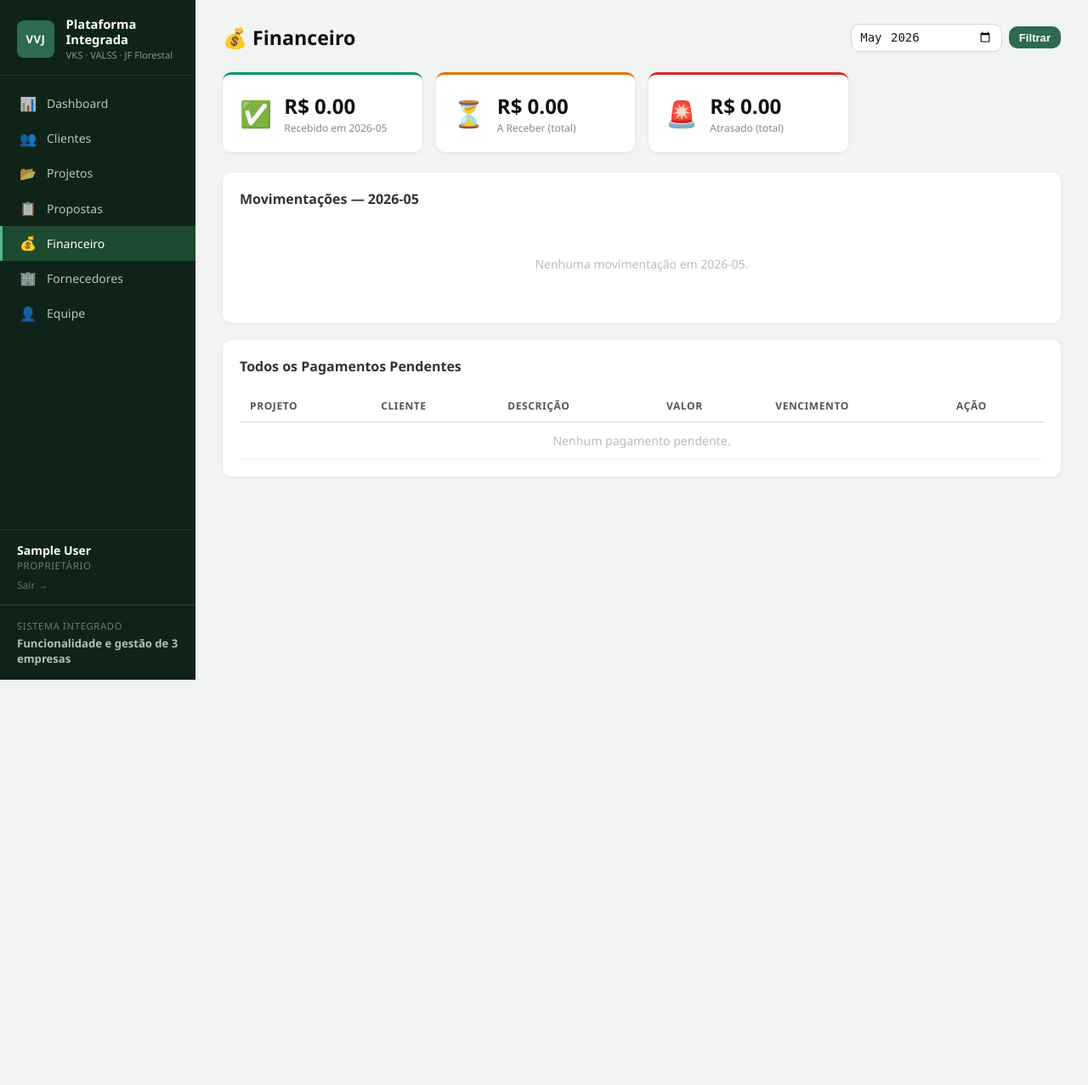
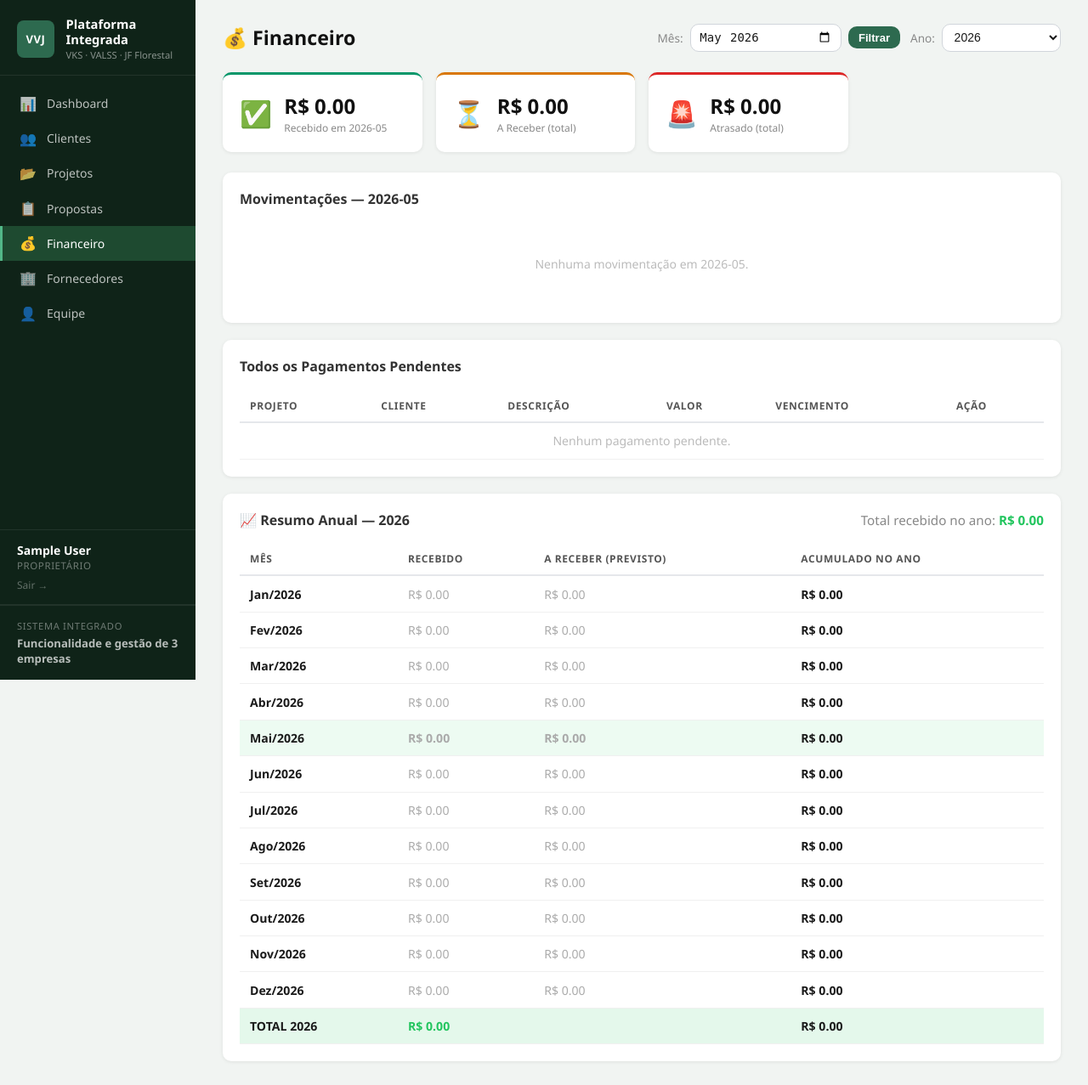
Before and after one commit to julianafavaro-crypto/sistema-vvj, a Flask app: page /financeiro in a window 1280 px wide. Shown: the whole page at 85% size. Before the commit the page ends 800 px from the top, so only its background shows below. Run offline with Flask 3, Linux system fonts and the light colour scheme; the visitor is signed in with stand-in values (Sample User, id 1); data that the repository does not hold is empty; some libraries are stand-ins or nearby versions.

Commit message:
Financeiro: adiciona resumo anual mês a mês com acumulado e filtro por ano

```diff
--- a/app.py
+++ b/app.py
@@ -498,6 +498,7 @@ def propostas():
 @proprietario_required
 def financeiro():
     db = get_db()
+    ano = request.args.get("ano", str(date.today().year))
     mes = request.args.get("mes", date.today().strftime("%Y-%m"))
     pagamentos = db.execute("""
         SELECT pg.*, p.nome as projeto_nome, c.nome as cliente_nome
@@ -518,9 +519,29 @@ def financeiro():
     # Totais gerais (todos os meses)
     total_pendente = sum(p["valor"] for p in todos if p["status"] == "Pendente")
     total_atrasado = sum(p["valor"] for p in todos if p["status"] == "Pendente" and p["data_vencimento"] and p["data_vencimento"] < date.today().isoformat())
+
+    # Resumo anual mês a mês
+    MESES_NOMES = ["Jan","Fev","Mar","Abr","Mai","Jun","Jul","Ago","Set","Out","Nov","Dez"]
+    resumo_anual = []
+    acumulado = 0.0
+    for m in range(1, 13):
+        chave = f"{ano}-{m:02d}"
+        recebido = sum(p["valor"] for p in todos if p["status"] == "Pago" and p["data_pagamento"] and p["data_pagamento"].startswith(chave))
+        pendente  = sum(p["valor"] for p in todos if p["status"] == "Pendente" and (p["data_vencimento"] or "").startswith(chave))
+        acumulado += recebido
+        resumo_anual.append({
+            "mes": MESES_NOMES[m-1],
+            "chave": chave,
+            "recebido": recebido,
+            "pendente": pendente,
+            "acumulado": acumulado,
+        })
+    total_ano = acumulado
+
     db.close()
     return render_template("financeiro.html", pagamentos=pagamentos, todos=todos,
-        mes=mes, total_pago=total_pago, total_pendente=total_pendente, total_atrasado=total_atrasado)
+        mes=mes, ano=ano, total_pago=total_pago, total_pendente=total_pendente,
+        total_atrasado=total_atrasado, resumo_anual=resumo_anual, total_ano=total_ano)
 
 # ─── DETALHE DO CLIENTE ──────────────────────────────────────────────────────
 
--- a/templates/financeiro.html
+++ b/templates/financeiro.html
@@ -3,10 +3,23 @@
 {% block content %}
 <div class="page-header">
   <h1>💰 Financeiro</h1>
-  <form method="get" style="display:flex;gap:.5rem;align-items:center">
-    <input type="month" name="mes" value="{{ mes }}" class="input input-sm">
-    <button class="btn btn-primary btn-sm">Filtrar</button>
-  </form>
+  <div style="display:flex;gap:.75rem;align-items:center;flex-wrap:wrap">
+    <form method="get" style="display:flex;gap:.5rem;align-items:center">
+      <label style="font-size:.85rem;color:#888">Mês:</label>
+      <input type="month" name="mes" value="{{ mes }}" class="input input-sm">
+      <input type="hidden" name="ano" value="{{ ano }}">
+      <button class="btn btn-primary btn-sm">Filtrar</button>
+    </form>
+    <form method="get" style="display:flex;gap:.5rem;align-items:center">
+      <label style="font-size:.85rem;color:#888">Ano:</label>
+      <select name="ano" class="input input-sm" onchange="this.form.submit()">
+        {% for y in range(2024, 2030) %}
+          <option value="{{ y }}" {% if y|string == ano %}selected{% endif %}>{{ y }}</option>
+        {% endfor %}
+      </select>
+      <input type="hidden" name="mes" value="{{ mes }}">
+    </form>
+  </div>
 </div>
 
 <div class="cards-grid">
@@ -102,4 +115,47 @@
     </tbody>
   </table>
 </div>
+
+<div class="panel mt">
+  <div class="panel-header" style="display:flex;justify-content:space-between;align-items:center">
+    <h2>📈 Resumo Anual — {{ ano }}</h2>
+    <span style="font-size:.95rem;color:#888">Total recebido no ano: <strong style="color:#22c55e">R$ {{ "%.2f"|format(total_ano) }}</strong></span>
+  </div>
+  <table class="table">
+    <thead>
+      <tr>
+        <th>Mês</th>
+        <th>Recebido</th>
+        <th>A Receber (previsto)</th>
+        <th>Acumulado no ano</th>
+      </tr>
+    </thead>
+    <tbody>
+    {% for r in resumo_anual %}
+    <tr style="{% if r.chave == mes %}background:rgba(34,197,94,.08);font-weight:600{% endif %}">
+      <td>
+        <a href="?mes={{ r.chave }}&ano={{ ano }}" style="color:inherit;text-decoration:none">
+          {{ r.mes }}/{{ ano }}
+        </a>
+      </td>
+      <td style="color:{% if r.recebido > 0 %}#22c55e{% else %}#aaa{% endif %}">
+        R$ {{ "%.2f"|format(r.recebido) }}
+      </td>
+      <td style="color:{% if r.pendente > 0 %}#f59e0b{% else %}#aaa{% endif %}">
+        R$ {{ "%.2f"|format(r.pendente) }}
+      </td>
+      <td><strong>R$ {{ "%.2f"|format(r.acumulado) }}</strong></td>
+    </tr>
+    {% endfor %}
+    </tbody>
+    <tfoot>
+      <tr style="background:rgba(34,197,94,.12);font-weight:700">
+        <td>TOTAL {{ ano }}</td>
+        <td style="color:#22c55e">R$ {{ "%.2f"|format(total_ano) }}</td>
+        <td></td>
+        <td>R$ {{ "%.2f"|format(total_ano) }}</td>
+      </tr>
+    </tfoot>
+  </table>
+</div>
 {% endblock %}
```
